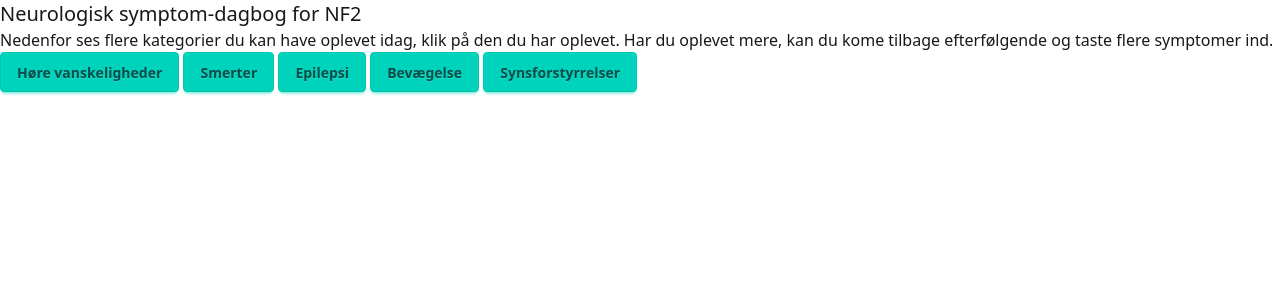
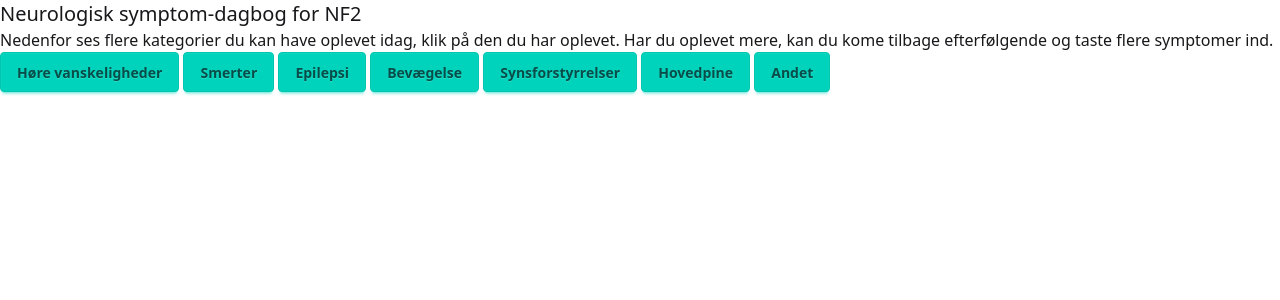
Before and after one commit to MathildeH01/Neurodagbog2025, a SvelteKit app: page /symptomer in a window 1280 px wide. Shown: the top 300 px of the page. Built offline with nearby package versions, Linux system fonts and the light colour scheme.

Commit message:
Update +page.svelte

```diff
--- a/src/routes/symptomer/+page.svelte
+++ b/src/routes/symptomer/+page.svelte
@@ -12,3 +12,5 @@
 <button class="btn btn-accent" on:click={btnclick}>Epilepsi</button>
 <button class="btn btn-accent" on:click={btnclick}>Bevægelse</button>
 <button class="btn btn-accent" on:click={btnclick}>Synsforstyrrelser</button>
+<button class="btn btn-accent" on:click={btnclick}>Hovedpine</button>
+<button class="btn btn-accent" on:click={btnclick}>Andet</button>
```
